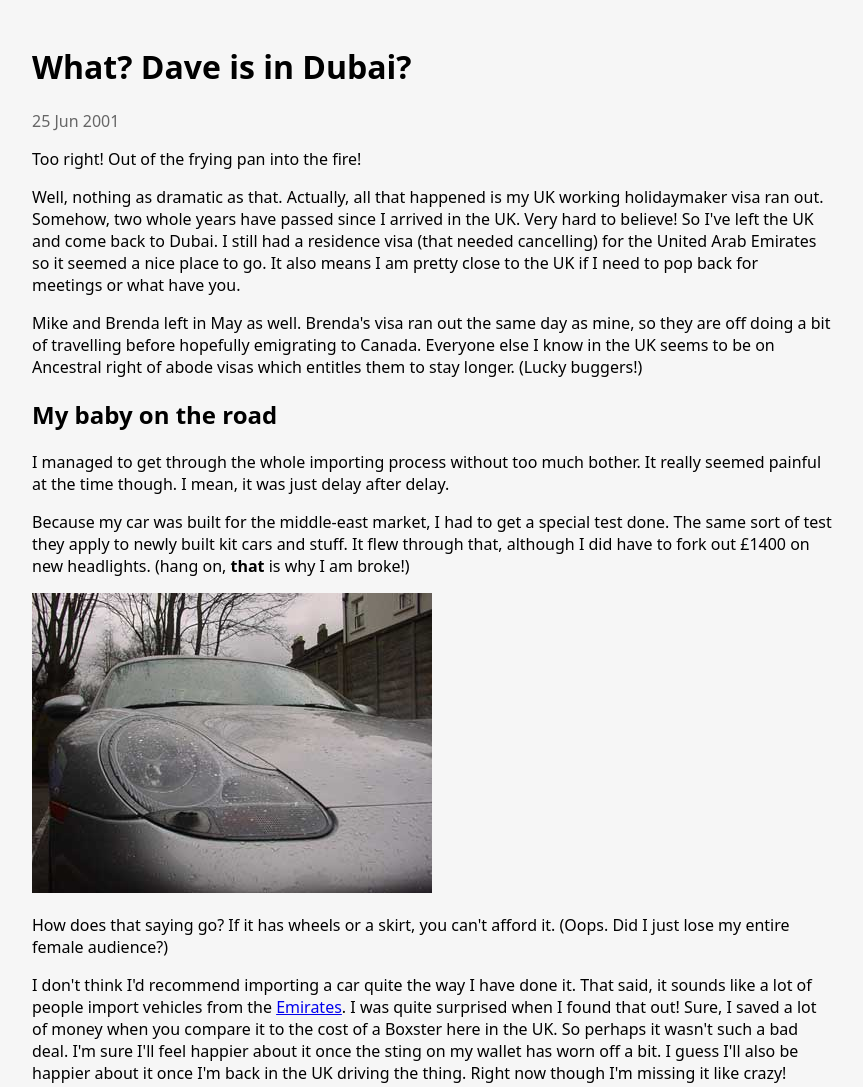
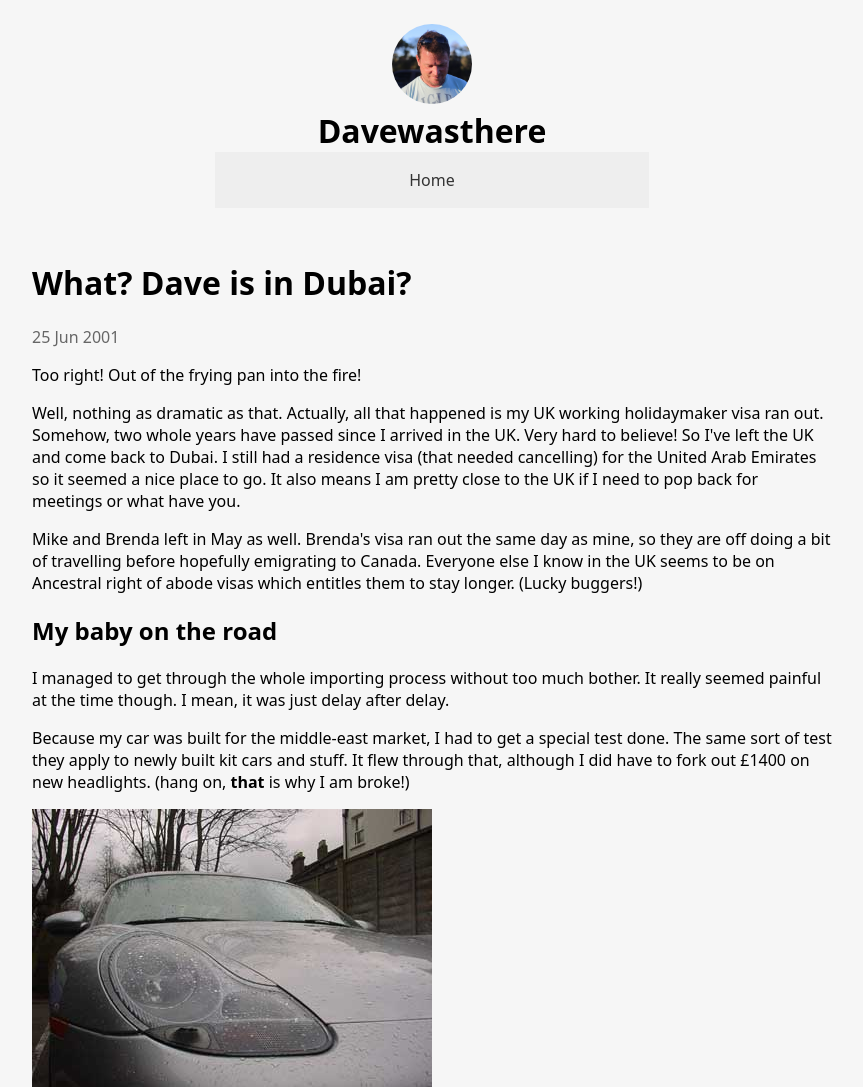
Before and after one commit to davewasthere/davewasthere, an Astro site: page /travel/number010 in a window 1280 px wide. Shown: the top 1087 px of the page, without its empty margins (208-1071 px from the left). Built offline with nearby package versions, Linux system fonts and the light colour scheme; Astro itself is replaced by a stand-in of ours.

Commit message:
layout and style changes

```diff
--- a/src/layouts/Travel.astro
+++ b/src/layouts/Travel.astro
@@ -25,6 +25,11 @@ const prevPost = posts[currentIndex + 1];
 		<title>{frontmatter.title}</title>
 	</head>
 	<body>
+		<header>
+			<img class="profile" src="/images/profile.png" />
+			<h1>Davewasthere</h1>
+			<a href="/">Home</a>
+		</header>
 		<main>
 			<h1>{frontmatter.title}</h1>
 			{ frontmatter.date && <PostDate dateString={frontmatter.date} /> }
@@ -47,10 +52,28 @@ const prevPost = posts[currentIndex + 1];
 		font-family: system-ui, -apple-system,"Segoe UI",Roboto,"Helvetica Neue", Arial, "Noto Sans", "Liberation Sans", sans-serif;
 		background-color: #F6F6F6;
 	}
-	main, footer{
+	main, footer, header{
 		max-width: 800px;
 		margin: 0 auto;
 		padding: 1rem;
+	}
+	header {
+		text-align: center;
+	}
+	header h1 {
+		margin: 0;
+	}
+	header a {
+		text-decoration: none;
+		color: #333;
+		border: solid 1px #eee;
+		max-width: 50%;
+		margin: 0 auto;
+	}
+	header img {
+		border-radius: 50%;
+		width: 80px;
+		height: 80px;
 	}
 	img {
 		max-width: 100%;
@@ -59,22 +82,29 @@ const prevPost = posts[currentIndex + 1];
 		display: flex;
 		justify-content: space-between;
 	}
-	.prevNext a {
+	.prevNext a, header a {
 		display: block;
 		padding: 1rem;
 		text-decoration: none;
 		color: #333;
+		background-color: #eee;
 	}
-	.prevNext a:hover {
+	.prevNext a:hover, header a:hover {
 		text-decoration: underline;
-		background-color: #eee;
+		background-color: #ddd;
 	}
 	.prevNext > div {
 		width: 50%;
-		border: solid 1px #eee;
+	}
+	.prevNext > div > a {
+		background-color: #eee;
 		text-align: center;
 	}
 	.nextPost {
 		text-align: right;
+		border-left: 0.25rem solid #f6f6f6;
+	}
+	.prevPost {
+		border-right: 0.25rem solid #f6f6f6;
 	}
 </style>
```
Also changed, not shown: src/components/Card.astro (+4 -5 lines).
